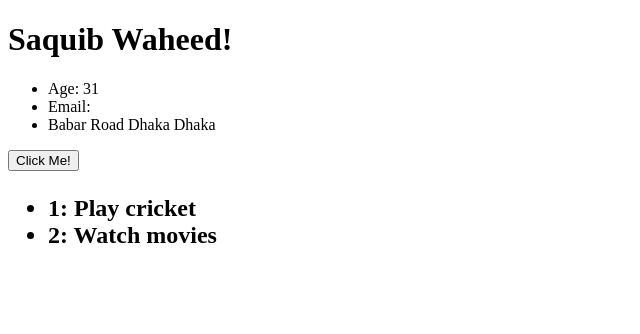
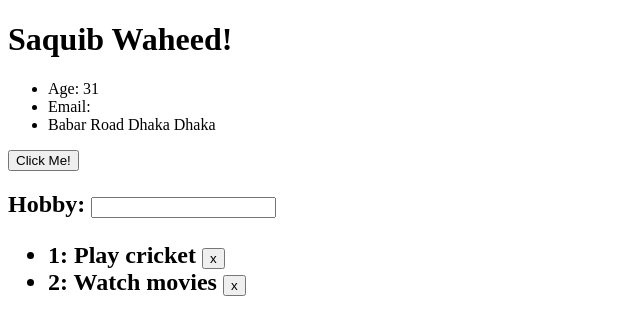
Before and after one commit to saquibw/angular-playground, an Angular app: page / in a window 1280 px wide. Shown: the top 334 px of the page, without its empty margins (0-640 px from the left). Built offline with nearby package versions, Linux system fonts and the light colour scheme.

Commit message:
One way data binding with array

```diff
--- a/src/app/components/user/user.component.html
+++ b/src/app/components/user/user.component.html
@@ -9,7 +9,15 @@
 <button (click)="onClick()">Click Me!</button>
 
 <h2>
+    <form (submit)="addHobby(hobby.value)">
+        <div>
+            <label for="hobby">Hobby: </label>
+            <input type="text" #hobby>
+        </div>
+    </form>
     <ul>
-        <li *ngFor="let hobby of hobbies; let i = index">{{i+1}}: {{hobby}}</li>
+        <li *ngFor="let hobby of hobbies; let i = index">
+            {{i+1}}: {{hobby}} <button (click)="deleteHobby(hobby)">x</button>
+        </li>
     </ul>
 </h2>
--- a/src/app/components/user/user.component.ts
+++ b/src/app/components/user/user.component.ts
@@ -36,6 +36,23 @@
 
   onClick() {
     console.log('I am clicked!');
+    this.name = 'John Doe';
+    this.hobbies.push('New hobby');
+  }
+
+  addHobby(hobby) {
+    console.log(hobby);
+    this.hobbies.unshift(hobby);
+    return false;
+  }
+
+  deleteHobby(hobby) {
+    console.log(hobby);
+    for(let i = 0; i < this.hobbies.length; i++) {
+      if(this.hobbies[i] == hobby) {
+        this.hobbies.splice(i,1);
+      }
+    }
   }
 
 }
```
